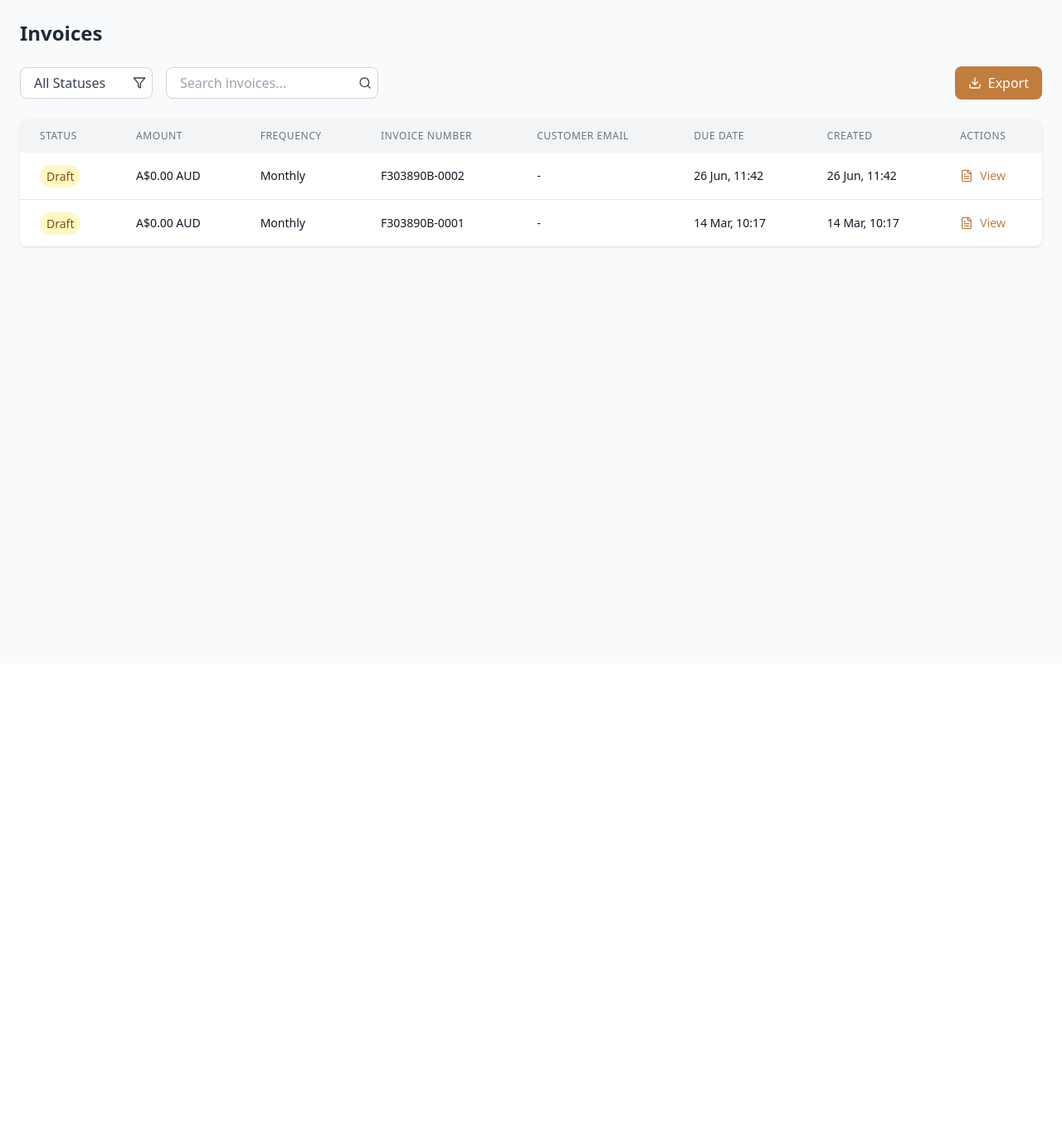
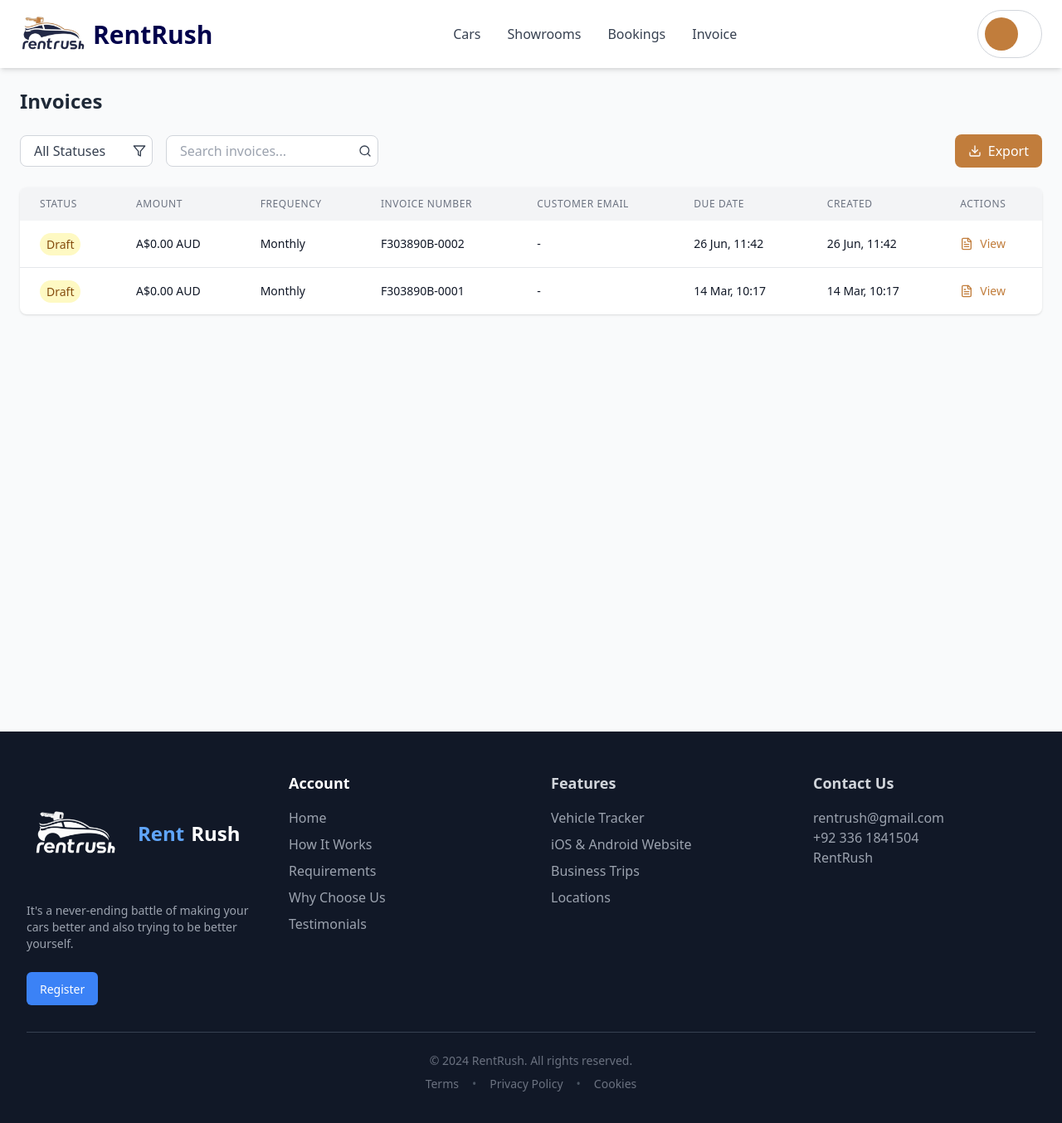
Before and after one commit to DevFawadKhan/RentRush-Front, a React (Vite) app: page /customer/invoice in a window 1280 px wide. Shown: the top 1354 px of the page at 83% size. Before the commit the page ends 800 px from the top, so only its background shows below. Built offline with nearby package versions, Linux system fonts and the light colour scheme; sample sign-in values are in the browser's storage.

Commit message:
change in invoice

```diff
--- a/src/components/customer/invoice.jsx
+++ b/src/components/customer/invoice.jsx
@@ -1,4 +1,6 @@
-import React, { useState } from "react";
+import { useState } from "react";
+import Footer from "./Footer"
+import Navbar from "./Navbar";
 import { FileText, Download, Filter, Search } from "lucide-react";
 
 const Invoice = () => {
@@ -46,6 +48,8 @@ const Invoice = () => {
   });
 
   return (
+    <>
+    <Navbar />
     <div className="p-6 bg-gray-50 min-h-screen">
       <h1 className="text-2xl font-bold text-gray-800 mb-6">Invoices</h1>
 
@@ -173,6 +177,8 @@ const Invoice = () => {
         </table>
       </div>
     </div>
+     <Footer />
+     </>
   );
 };
 
```
